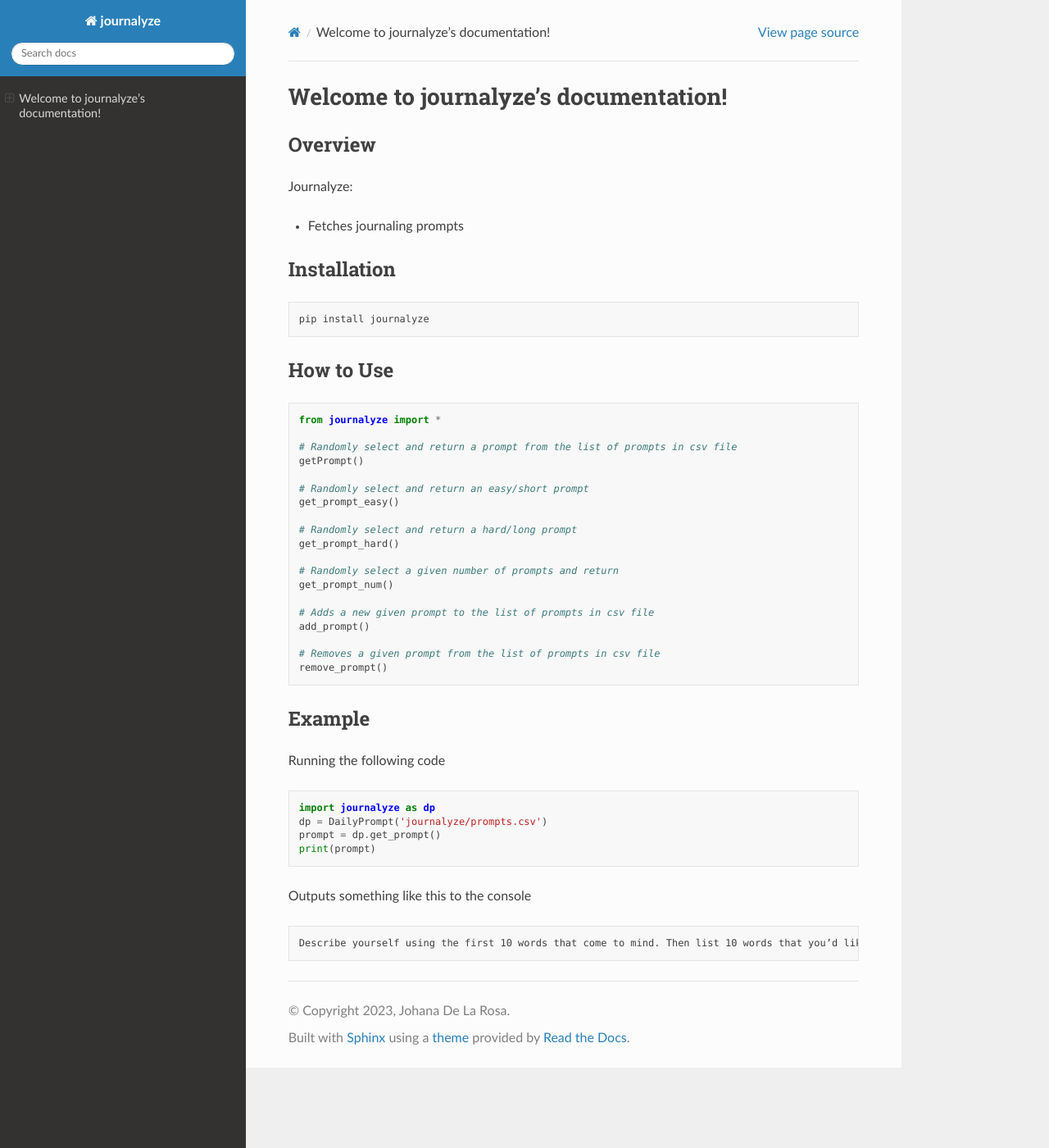
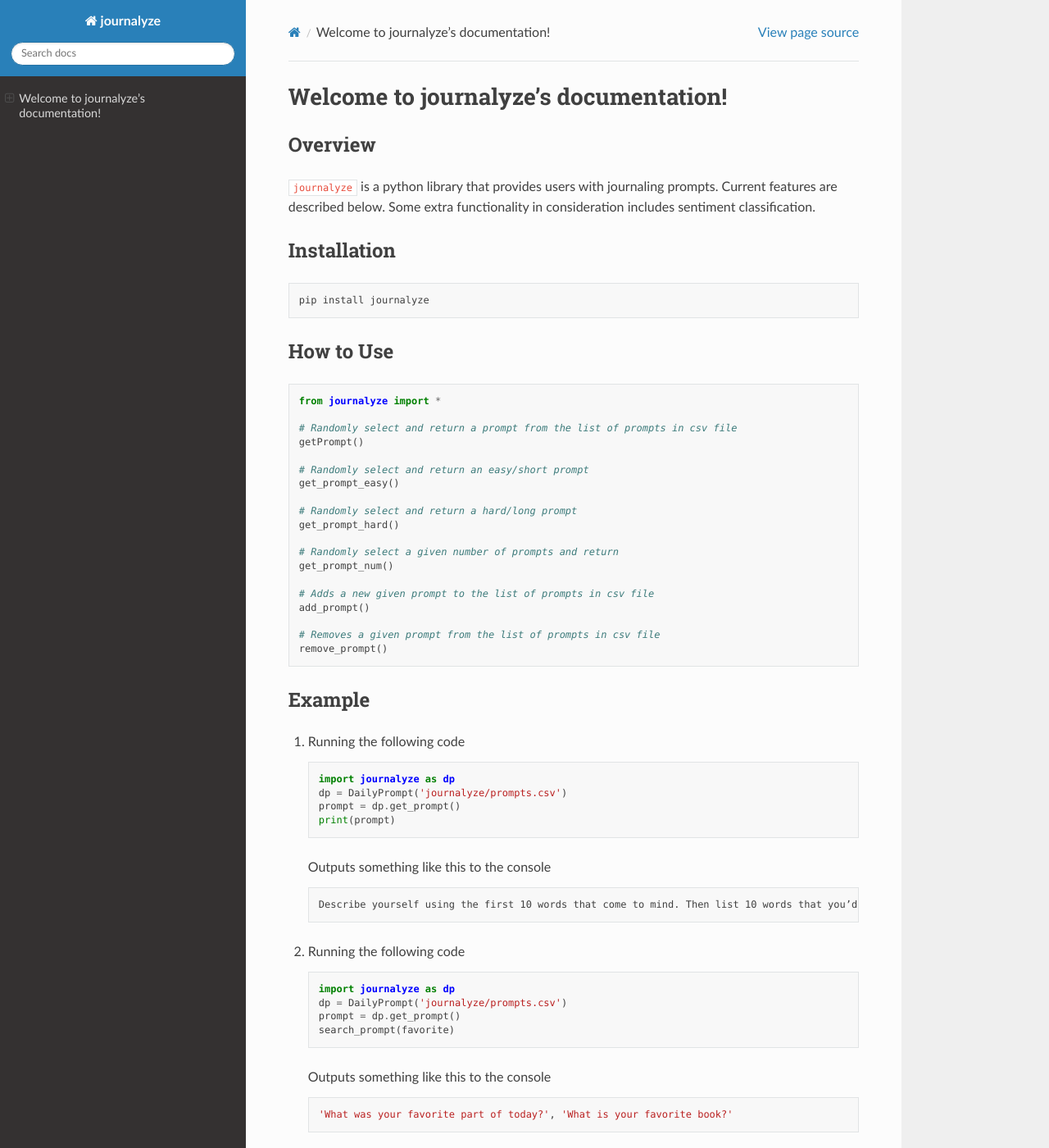
Before and after one commit to jedlr/journalyze, a Sphinx documentation site: the page built from docs/index.md, in a window 1280 px wide and 1400 px high. Shown: the whole window at 82% size. Built offline with Sphinx 7.4.7 and the Read the Docs theme 2.0.0, drawn with Linux system fonts in a browser that asks for light colours.

Commit message:
Update index.md (#28)

````diff
--- a/docs/index.md
+++ b/docs/index.md
@@ -1,8 +1,9 @@
 # Welcome to journalyze's documentation!
 
 ## Overview
-Journalyze:
-* Fetches journaling prompts
+`journalyze` is a python library that provides users with journaling prompts.
+Current features are described below.
+Some extra functionality in consideration includes sentiment classification.
 
 ## Installation
 ```
@@ -33,17 +34,29 @@
 ```
 
 ## Example
-Running the following code
-```python
-import journalyze as dp
-dp = DailyPrompt('journalyze/prompts.csv')
-prompt = dp.get_prompt()
-print(prompt)
-```
-Outputs something like this to the console
-```
-Describe yourself using the first 10 words that come to mind. Then list 10 words that you’d like to use to describe yourself. List a few ways to transform those descriptions into reality.
-```
+1. Running the following code
+   ```python
+   import journalyze as dp
+   dp = DailyPrompt('journalyze/prompts.csv')
+   prompt = dp.get_prompt()
+   print(prompt)
+   ```
+   Outputs something like this to the console
+   ```
+   Describe yourself using the first 10 words that come to mind. Then list 10 words that you’d like to use to describe yourself. List a few ways to transform those descriptions    into reality.
+   ```
+2. Running the following code
+   ```python
+   import journalyze as dp
+   dp = DailyPrompt('journalyze/prompts.csv')
+   prompt = dp.get_prompt()
+   search_prompt(favorite)
+   ```
+   Outputs something like this to the console
+   ```
+   'What was your favorite part of today?', 'What is your favorite book?'
+   ```
+
 
 ```eval_rst
 .. toctree::
````
